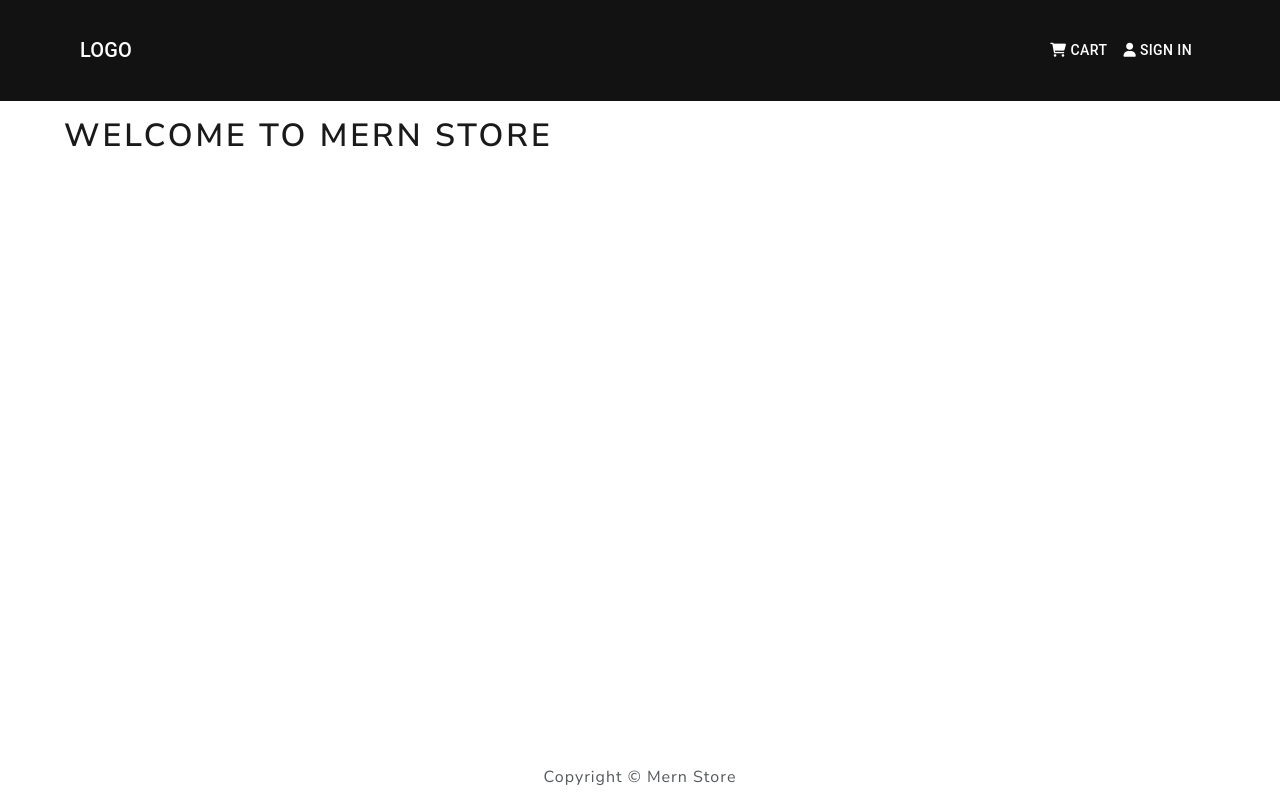
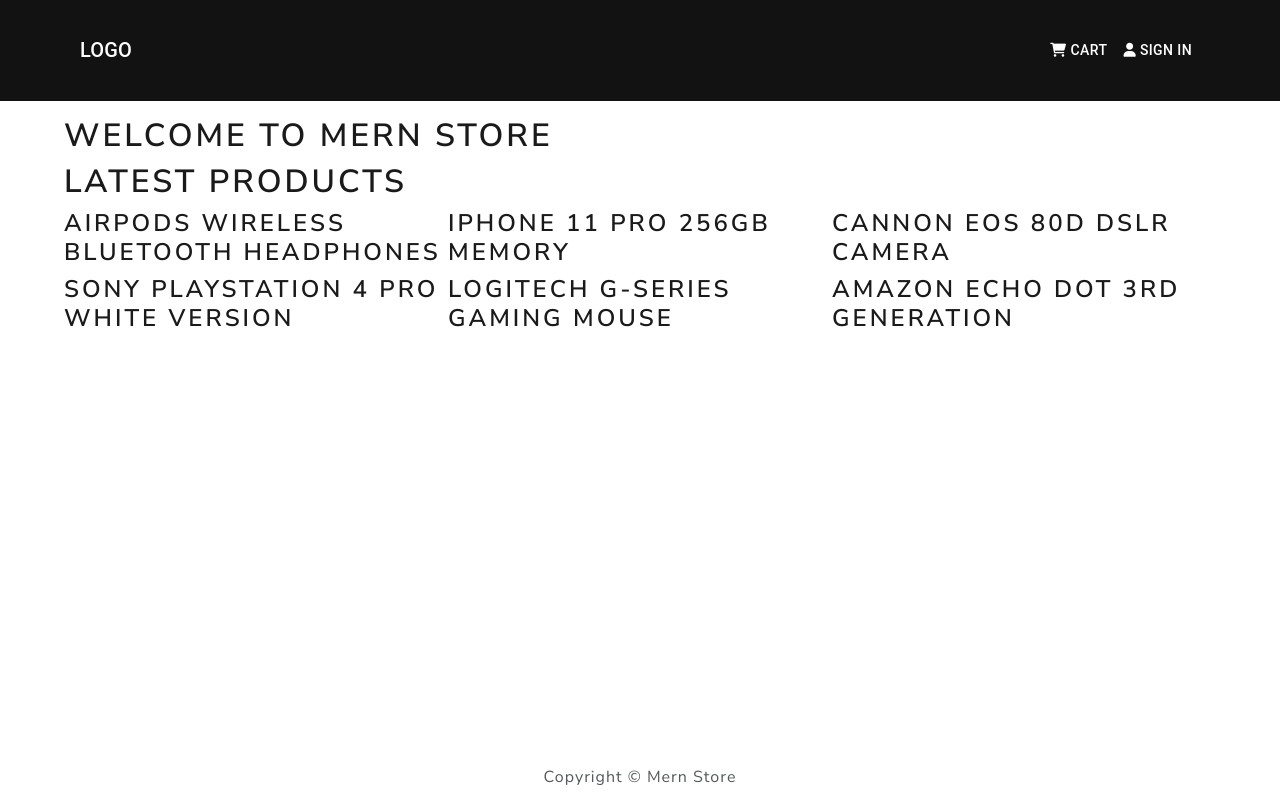
Before and after one commit to GuyBritish/MernStore, a React (Create React App) app in the folder frontend/: page / in a window 1280 px wide. Built offline with nearby package versions, Linux system fonts and the light colour scheme.

Commit message:
Add product list component

```diff
--- a/frontend/src/App.js
+++ b/frontend/src/App.js
@@ -2,6 +2,7 @@
 
 import Header from "./components/layout/Header";
 import Footer from "./components/layout/Footer";
+import ProductList from "./components/products/ProductList";
 
 import { Container } from "@mui/material";
 
@@ -12,6 +13,7 @@
 			<main className="py-3">
 				<Container>
 					<h1>Welcome to Mern Store</h1>
+					<ProductList />
 				</Container>
 			</main>
 			<Footer />
--- /dev/null
+++ b/frontend/src/components/products/ProductList.js
@@ -0,0 +1,24 @@
+import React from "react";
+
+import products from "../../products";
+
+import { Grid } from "@mui/material";
+
+const ProductList = () => {
+	return (
+		<React.Fragment>
+			<h1>Latest Products</h1>
+			<Grid container>
+				{products.map((prod) => {
+					return (
+						<Grid item sm={12} md={6} lg={4} xl={3}>
+							<h3>{prod.name}</h3>
+						</Grid>
+					);
+				})}
+			</Grid>
+		</React.Fragment>
+	);
+};
+
+export default ProductList;
```
Also changed, not shown: frontend/src/products.js (renamed from frontend/products.js).
